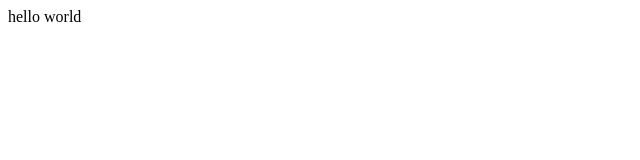
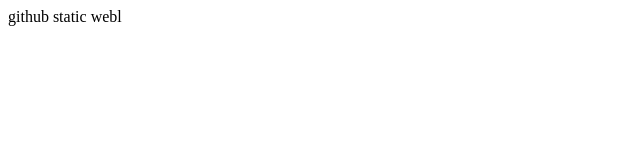
Before and after one commit to gangzisp/gang.github.io, a plain HTML site: page index.html in a window 1280 px wide. Shown: the full height of the page, 0-640 px from the left. Drawn offline with Linux system fonts and the light colour scheme.

Commit message:
Update index.html

```diff
--- a/index.html
+++ b/index.html
@@ -7,6 +7,6 @@
     <title>Document</title>
 </head>
 <body>
-    <div>hello world</div>
+    <div>github static webl</div>
 </body>
 </html>
```
